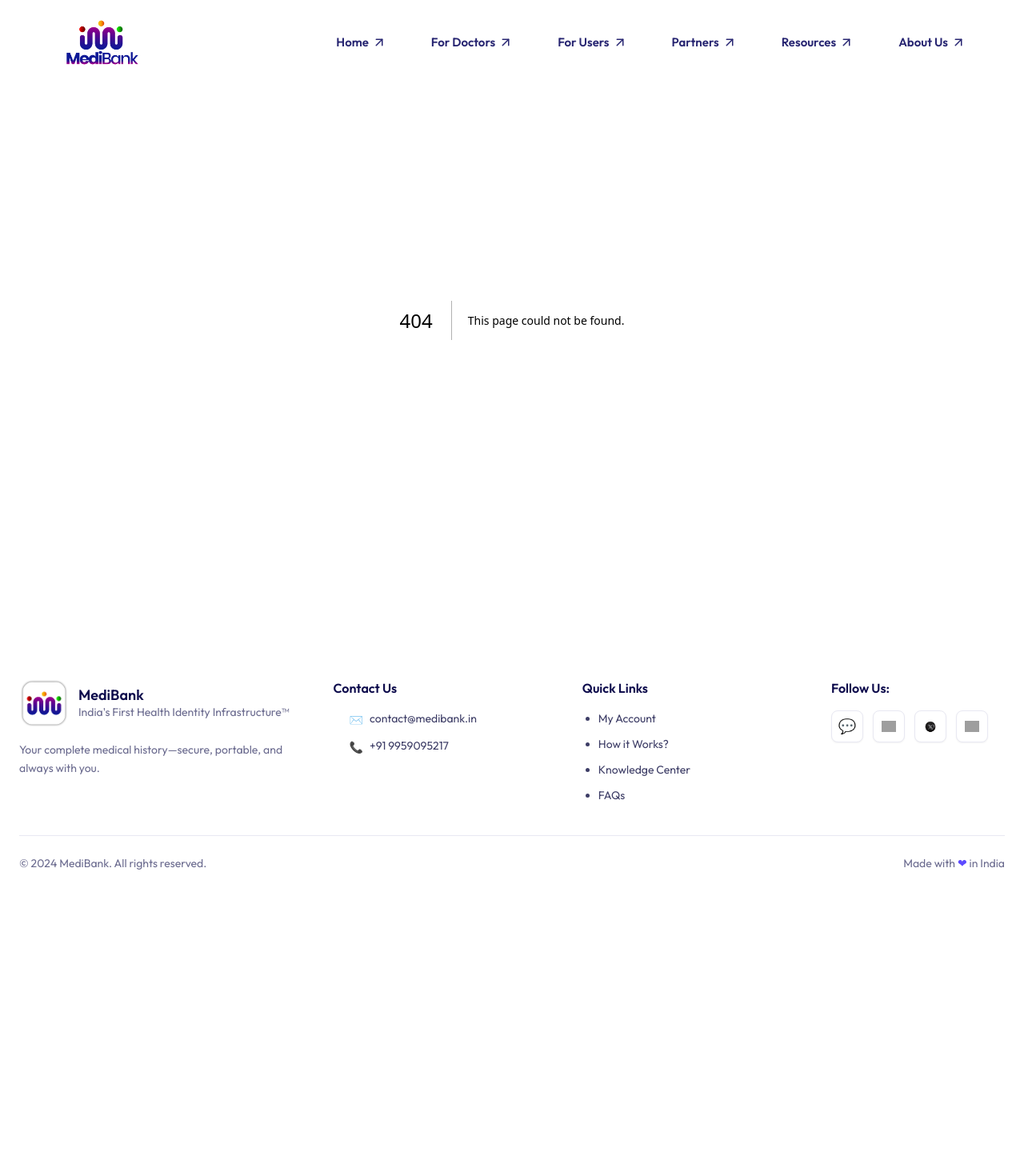
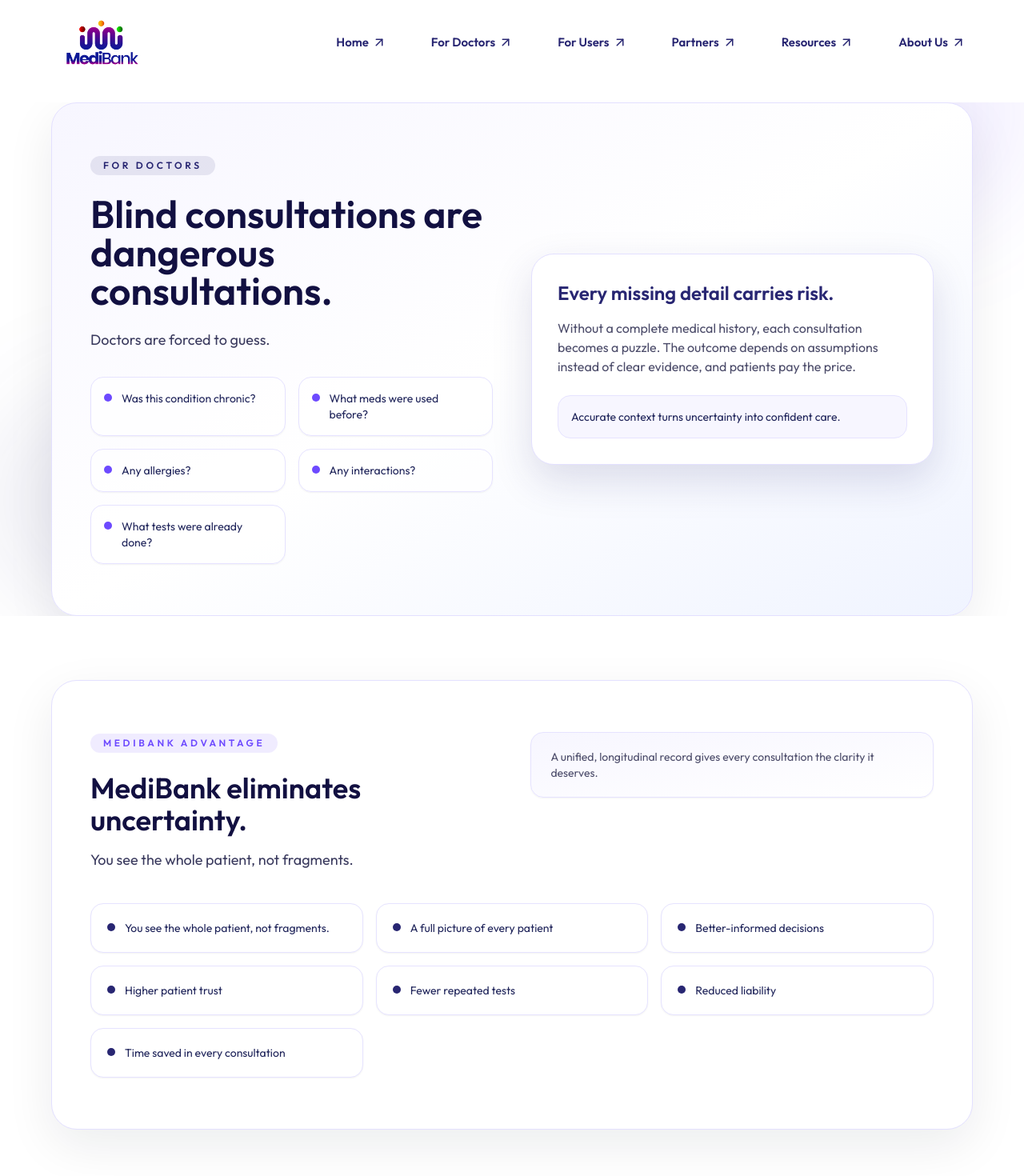
Before and after one commit to AmanDwivedi9335/clinic-portpolio, a Next.js app: page /doctors in a window 1280 px wide. Before the commit this address had no page. Shown: the top 1470 px of the page at 80% size. Before the commit the page ends 1137 px from the top, so only its background shows below. Built offline with nearby package versions, Linux system fonts and the light colour scheme; grey boxes are pictures that could not be loaded.

Commit message:
Add doctors page with GSAP animations

```diff
--- /dev/null
+++ b/src/app/doctors/page.js
@@ -0,0 +1,176 @@
+"use client";
+
+import { useEffect, useRef } from "react";
+import { createGsapContext } from "@/lib/gsap";
+
+const questions = [
+  "Was this condition chronic?",
+  "What meds were used before?",
+  "Any allergies?",
+  "Any interactions?",
+  "What tests were already done?",
+];
+
+const benefits = [
+  "You see the whole patient, not fragments.",
+  "A full picture of every patient",
+  "Better-informed decisions",
+  "Higher patient trust",
+  "Fewer repeated tests",
+  "Reduced liability",
+  "Time saved in every consultation",
+];
+
+export default function DoctorsPage() {
+  const sectionRef = useRef(null);
+
+  useEffect(() => {
+    return createGsapContext(sectionRef, (gsap) => {
+      gsap.fromTo(
+        ".doctor-hero",
+        { y: 24, opacity: 0 },
+        {
+          y: 0,
+          opacity: 1,
+          duration: 0.9,
+          ease: "power3.out",
+          scrollTrigger: {
+            trigger: ".doctor-hero",
+            start: "top 80%",
+          },
+        }
+      );
+
+      gsap.fromTo(
+        ".doctor-question",
+        { x: -20, opacity: 0 },
+        {
+          x: 0,
+          opacity: 1,
+          duration: 0.7,
+          ease: "power2.out",
+          stagger: 0.08,
+          scrollTrigger: {
+            trigger: ".doctor-questions",
+            start: "top 85%",
+          },
+        }
+      );
+
+      gsap.fromTo(
+        ".doctor-panel",
+        { y: 24, opacity: 0 },
+        {
+          y: 0,
+          opacity: 1,
+          duration: 0.8,
+          ease: "power2.out",
+          scrollTrigger: {
+            trigger: ".doctor-benefits",
+            start: "top 85%",
+          },
+        }
+      );
+
+      gsap.fromTo(
+        ".doctor-benefit",
+        { y: 18, opacity: 0 },
+        {
+          y: 0,
+          opacity: 1,
+          duration: 0.6,
+          ease: "power2.out",
+          stagger: 0.08,
+          scrollTrigger: {
+            trigger: ".doctor-benefits-grid",
+            start: "top 85%",
+          },
+        }
+      );
+    });
+  }, []);
+
+  return (
+    <main
+      ref={sectionRef}
+      className="bg-white text-[#0B0F2A] pt-28 md:pt-32"
+    >
+      <section className="relative overflow-hidden px-6">
+        <div className="absolute -top-32 right-0 h-72 w-72 rounded-full bg-[#6D4AFF]/10 blur-3xl" />
+        <div className="absolute bottom-0 left-0 h-72 w-72 rounded-full bg-[#282672]/10 blur-3xl" />
+        <div className="doctor-hero mx-auto flex w-full max-w-6xl flex-col gap-12 rounded-[32px] border border-[#E3E0FF] bg-gradient-to-br from-[#F7F6FF] via-white to-[#F0F4FF] px-6 py-12 shadow-[0_20px_60px_rgba(15,23,42,0.08)] md:flex-row md:items-center md:px-12 md:py-16">
+          <div className="flex-1">
+            <span className="inline-flex items-center rounded-full bg-[#282672]/10 px-4 py-1 text-xs font-semibold uppercase tracking-[0.3em] text-[#282672]">
+              For Doctors
+            </span>
+            <h1 className="mt-6 text-3xl font-semibold leading-tight text-[#121041] md:text-5xl">
+              Blind consultations are dangerous consultations.
+            </h1>
+            <p className="mt-6 text-base text-[#3A3A5E] md:text-lg">
+              Doctors are forced to guess.
+            </p>
+            <div className="doctor-questions mt-8 grid gap-4 md:grid-cols-2">
+              {questions.map((item) => (
+                <div
+                  key={item}
+                  className="doctor-question flex items-start gap-3 rounded-2xl border border-[#E6E3FF] bg-white/80 p-4 text-sm text-[#1F245A] shadow-sm"
+                >
+                  <span className="mt-1 h-2.5 w-2.5 shrink-0 rounded-full bg-[#6D4AFF]" />
+                  <span>{item}</span>
+                </div>
+              ))}
+            </div>
+          </div>
+          <div className="flex-1">
+            <div className="rounded-[28px] border border-[#E3E0FF] bg-white p-8 shadow-[0_20px_50px_rgba(40,38,114,0.15)]">
+              <h2 className="text-xl font-semibold text-[#282672] md:text-2xl">
+                Every missing detail carries risk.
+              </h2>
+              <p className="mt-4 text-sm leading-relaxed text-[#4C4C6A] md:text-base">
+                Without a complete medical history, each consultation becomes
+                a puzzle. The outcome depends on assumptions instead of clear
+                evidence, and patients pay the price.
+              </p>
+              <div className="mt-6 rounded-2xl border border-[#E6E3FF] bg-[#F7F6FF] p-4 text-sm text-[#1F245A]">
+                Accurate context turns uncertainty into confident care.
+              </div>
+            </div>
+          </div>
+        </div>
+      </section>
+
+      <section className="doctor-benefits relative px-6 py-16 md:py-20">
+        <div className="doctor-panel mx-auto w-full max-w-6xl rounded-[32px] border border-[#E3E0FF] bg-white px-6 py-12 shadow-[0_20px_60px_rgba(15,23,42,0.08)] md:px-12 md:py-16">
+          <div className="flex flex-col gap-6 md:flex-row md:items-start md:justify-between">
+            <div className="max-w-xl">
+              <span className="inline-flex items-center rounded-full bg-[#6D4AFF]/10 px-4 py-1 text-xs font-semibold uppercase tracking-[0.3em] text-[#6D4AFF]">
+                MediBank Advantage
+              </span>
+              <h2 className="mt-6 text-3xl font-semibold text-[#121041] md:text-4xl">
+                MediBank eliminates uncertainty.
+              </h2>
+              <p className="mt-4 text-base text-[#3A3A5E] md:text-lg">
+                You see the whole patient, not fragments.
+              </p>
+            </div>
+            <div className="rounded-2xl border border-[#E6E3FF] bg-gradient-to-br from-[#F7F6FF] to-white px-6 py-5 text-sm text-[#4C4C6A] shadow-sm">
+              A unified, longitudinal record gives every consultation the
+              clarity it deserves.
+            </div>
+          </div>
+          <div className="doctor-benefits-grid mt-10 grid gap-4 sm:grid-cols-2 lg:grid-cols-3">
+            {benefits.map((item) => (
+              <div
+                key={item}
+                className="doctor-benefit flex h-full items-start gap-3 rounded-2xl border border-[#E6E3FF] bg-white p-5 text-sm text-[#1F245A] shadow-sm"
+              >
+                <span className="mt-1 h-2.5 w-2.5 shrink-0 rounded-full bg-[#282672]" />
+                <span>{item}</span>
+              </div>
+            ))}
+          </div>
+        </div>
+      </section>
+    </main>
+  );
+}
--- a/src/components/Genric/Header/Header.js
+++ b/src/components/Genric/Header/Header.js
@@ -67,7 +67,7 @@ export default function Header() {
 							Home <FiArrowUpRight size={18} color="282672"/>
 						</a>
 
-						<a href="/doctor" className="flex items-center gap-1 hover:opacity-70">
+						<a href="/doctors" className="flex items-center gap-1 hover:opacity-70">
 							For Doctors <FiArrowUpRight size={18} color="282672"/>
 						</a>
 
@@ -124,6 +124,8 @@ export default function Header() {
 					<div className="px-4 flex flex-col gap-2">
 						{[
 							{url: "/", name: "Home"},
+							{url: "/doctors", name: "For Doctors"},
+							{url: "/users", name: "For Users"},
 							{url: "/partners", name: "Partners"},
 							{url: "/resources", name: "Resources"},
 							{url: "/about", name: "About Us"},
```
